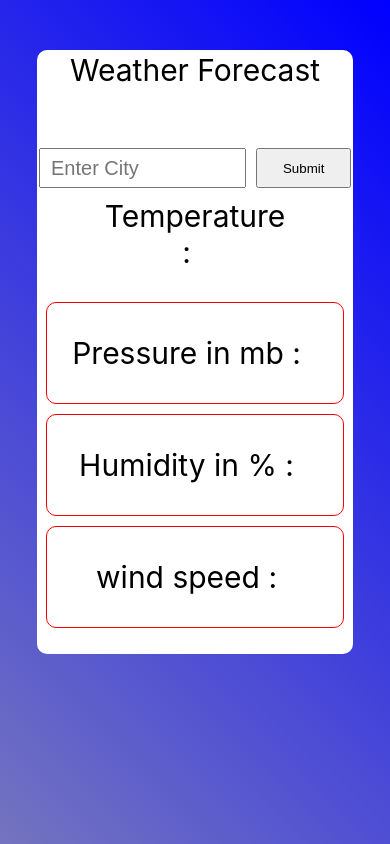
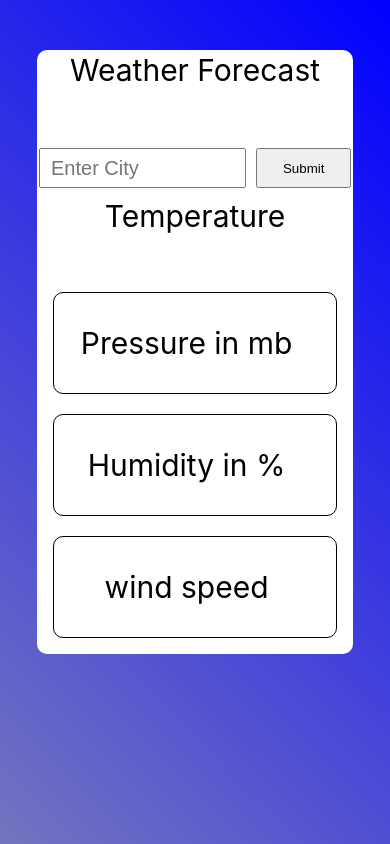
Before and after one commit to ayushmarch94/Weather-app, a React (Create React App) app: page / in a window 390 px wide. Built offline with nearby package versions, Linux system fonts and the light colour scheme.

Commit message:
minor fixation

```diff
--- a/src/App.css
+++ b/src/App.css
@@ -32,7 +32,6 @@ body {
     font-size: 30px;
     color: black;
     text-align: center;
-
 }
 
 #form{
--- a/src/App.js
+++ b/src/App.js
@@ -58,21 +58,21 @@ export default function App() {
           <button type="submit">Submit</button>
         </form>
         <div id="display">
-          <p>Temperature : &nbsp; </p>
+          <p id="temp">Temperature  &nbsp; </p>
           {location && temperature && <p>{(temperature - 273).toFixed(2)}°C</p>}
         </div>
         <div className="hourly">
           <div className="hour">
-            <p className="pElement">Pressure in mb :  &nbsp;</p>
-            {location && pressure}
+            <p className="pElement">Pressure in mb  &nbsp;</p>
+            <p>{location && pressure}</p>
           </div>
           <div className="hour">
-            <p>Humidity in % :  &nbsp;</p>
-            {location && humidity}
+            <p>Humidity in % &nbsp;</p>
+            <p>{location && humidity}</p>
           </div>
           <div className="hour">
-            <p>wind speed :  &nbsp;</p>
-            {location && speed}
+            <p>wind speed  &nbsp;</p>
+            <p>{location && speed}</p>
           </div>
         </div>
       </div>
--- a/src/Res.css
+++ b/src/Res.css
@@ -13,6 +13,9 @@
       align-items: center;
       flex-direction: column;
     }
+    #main p{
+      font-size: 30px;
+    }
 
     .hourly {
       display: flex;
@@ -24,10 +27,10 @@
 
     .hour {
       height: 100px;
-      width: 100%;
-      border: 1px solid red;
+      width: 95%;
+      border: 1px solid black;
       border-radius: 10px;
-      margin: 5px;
+      margin: 10px;
       font-size: 30px;
       display: flex;
       justify-content: center;
```
